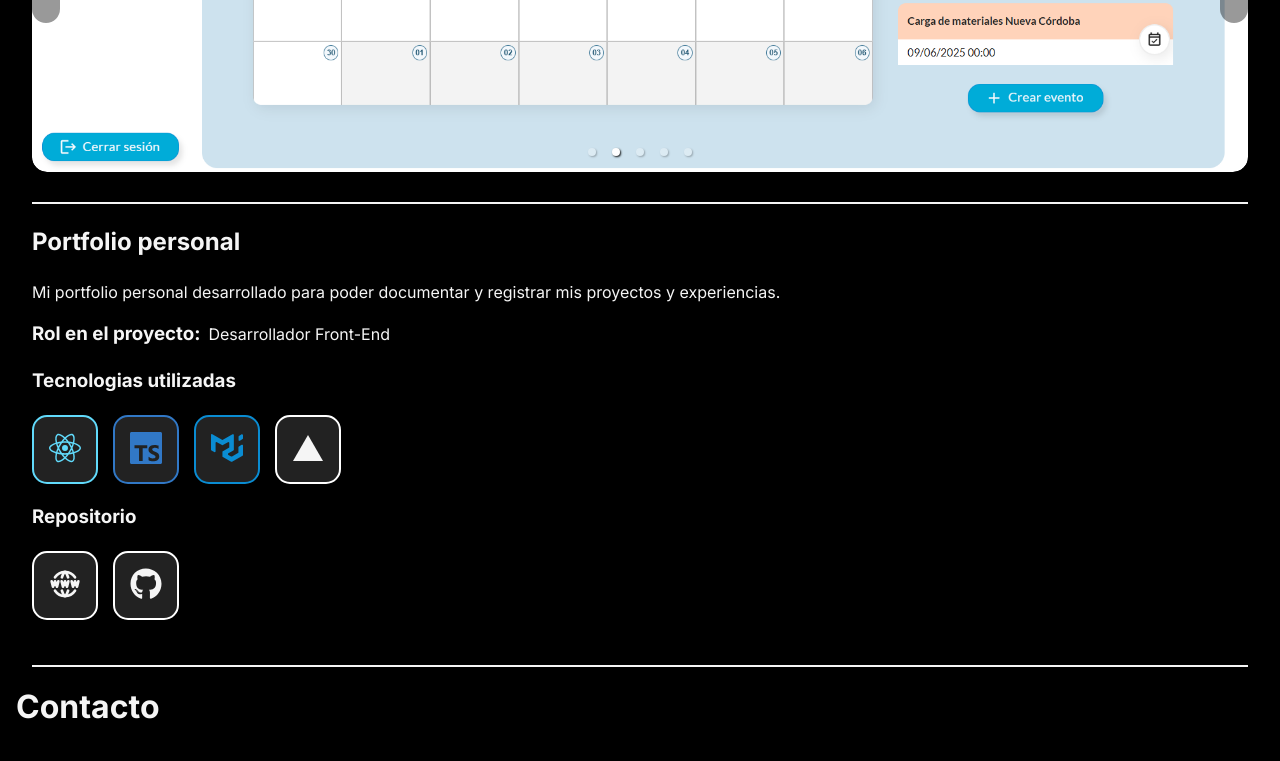
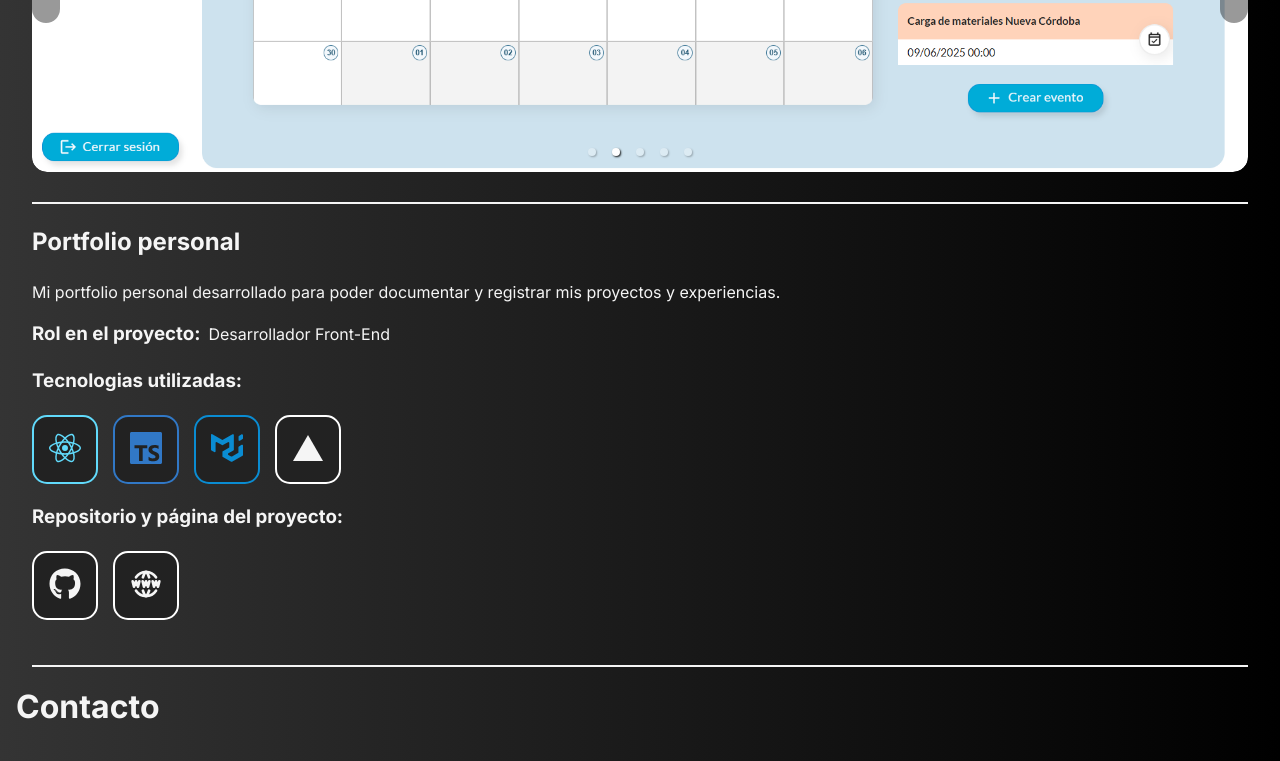
Before and after one commit to lucasborgatta/Borgatta-Lucas-Portfolio, a React (Vite) app: page / in a window 1280 px wide. Shown: the part 1577-2338 px from the top of the page. Built offline with nearby package versions, Linux system fonts and the light colour scheme.

Commit message:
Update background style

```diff
--- a/src/App.css
+++ b/src/App.css
@@ -1,5 +1,5 @@
 :root {
-  --bg-color: #ffffff;
+  --bg-color: linear-gradient(to right, #ffffff 30%, #efeeec 75%, #e9e9e7 100%);
   --button-bg-color: #ffffff;
   --button-box-shadow: rgba(0, 0, 0, 0.25) 0 8px 15px;
   --text-color: #000000;
@@ -10,7 +10,7 @@
 }
 
 [data-theme="dark"] {
-  --bg-color: #000;
+  --bg-color: linear-gradient(to right, #343434 0%, black 100%);;
   --button-bg-color: #222222;
   --button-box-shadow: rgba(255, 255, 255, 0.25) 0 8px 15px;
   --text-color: #f5f5f5;
@@ -22,9 +22,9 @@ body {
   margin: 0;
   padding: 0;
   font-family: var(--font-main);
-  background-color: var(--bg-color);
+  background: var(--bg-color);
   color: var(--text-color);
-  transition: background-color 0.3s ease, color 0.3s ease;
+  transition: background-color 0.5s ease, color 0.5s ease;
 }
 
 section {
--- a/src/components/Proyect/Proyect.tsx
+++ b/src/components/Proyect/Proyect.tsx
@@ -54,7 +54,7 @@ function Proyect({
           <h3 style={{ margin: 0 }}>Rol en el proyecto:</h3>
           <p style={{ margin: 0 }}>{proyectRol}</p>
         </div>
-        <h3>Tecnologias utilizadas</h3>
+        <h3>Tecnologias utilizadas:</h3>
         <div className="technologies-container" style={proyectImages === undefined ? { marginBottom: "0px" } : {}}>
           {technologies}
         </div>
@@ -83,16 +83,18 @@ function Proyect({
         </div>
         {(proyectRepository || proyectLink) && (
           <>
-            <h3>Repositorio</h3>
+            <h3>Repositorio y página del proyecto:</h3>
             <div className="technologies-container">
-              <TecButton toolTip="Demo/Página" icon={<TbWorldWww size={32} />} color="ffffff" disabled={!proyectLink} onClick={openLink}></TecButton>
-              <TecButton
-                toolTip="Github"
-                icon={<FaGithub size={32} />}
-                color="ffffff"
-                disabled={!proyectRepository}
-                onClick={openRepository}
-              ></TecButton>
+              {proyectRepository && <TecButton toolTip="Repositorio" icon={<FaGithub size={32} />} color="ffffff" onClick={openRepository}></TecButton>}{" "}
+              {proyectLink && (
+                <TecButton
+                  toolTip="Demo - Página"
+                  icon={<TbWorldWww size={32} />}
+                  color="ffffff"
+                  disabled={!proyectLink}
+                  onClick={openLink}
+                ></TecButton>
+              )}
             </div>
           </>
         )}
--- a/src/components/SideBar/SideBar.css
+++ b/src/components/SideBar/SideBar.css
@@ -8,9 +8,9 @@
   .MuiPaper-root {
     background-color: var(--button-bg-color);
     .sideBar {
-        .MuiTypography-root {
-            color: var(--text-color);
-        }
+      .MuiTypography-root {
+        color: var(--text-color);
+      }
     }
   }
 }
--- a/src/components/SideBar/SideBar.tsx
+++ b/src/components/SideBar/SideBar.tsx
@@ -11,7 +11,7 @@ function SideBar({ onScrollTo }: { onScrollTo: (section: "proyectos" | "contacto
   };
 
   const DrawerList = (
-    <Box sx={{ width: 150 }} role="presentation" className="sideBar" onClick={toggleDrawer(false)}>
+    <Box sx={{ width: 200 }} role="presentation" className="sideBar" onClick={toggleDrawer(false)}>
       <List>
 
         <ListItem disablePadding>
--- a/src/index.css
+++ b/src/index.css
@@ -8,9 +8,6 @@
   font-weight: 400;
 
   color-scheme: light dark;
-  color: rgba(255, 255, 255, 0.87);
-  background-color: #242424;
-
   font-synthesis: none;
   text-rendering: optimizeLegibility;
   -webkit-font-smoothing: antialiased;
```
